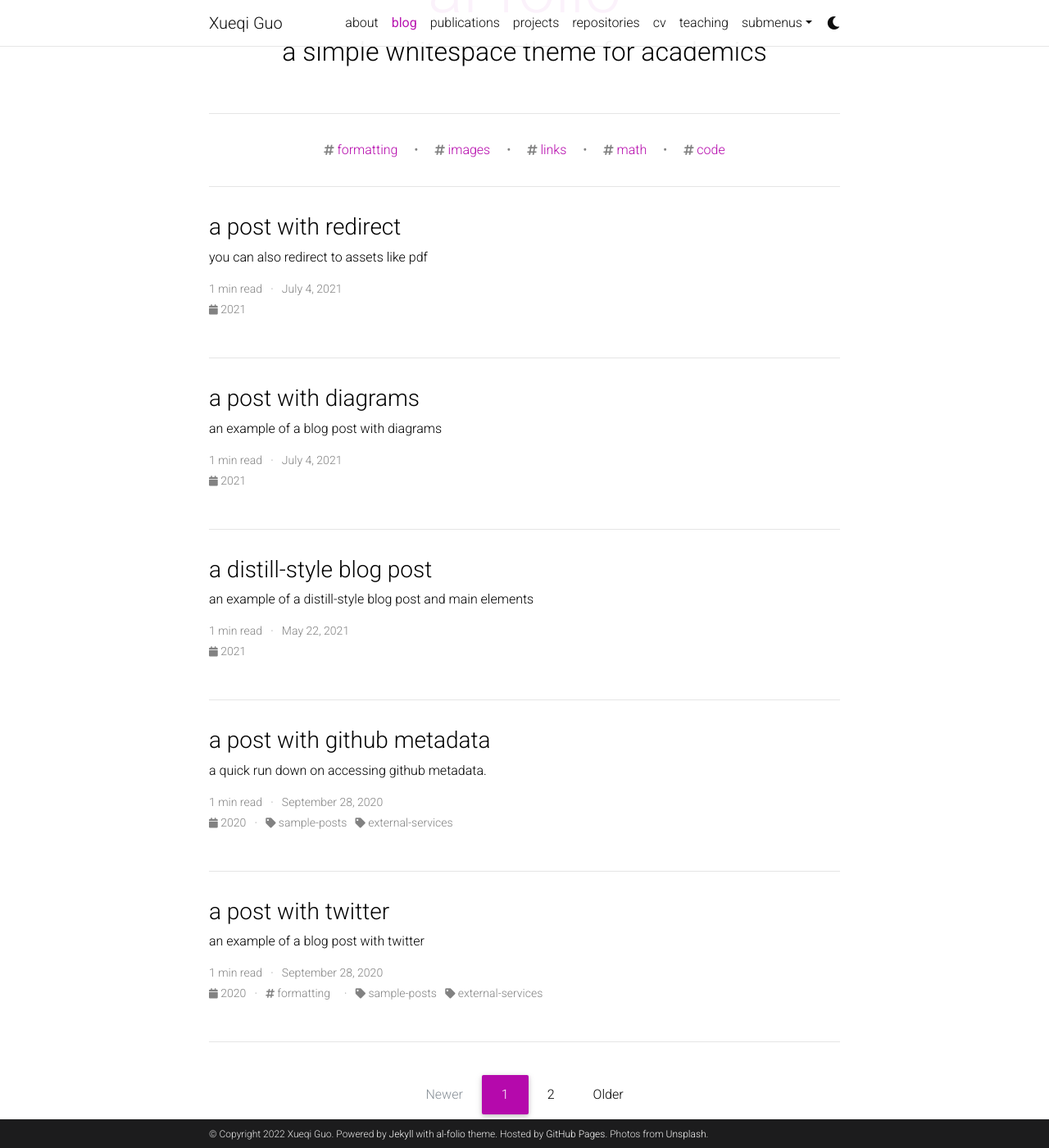
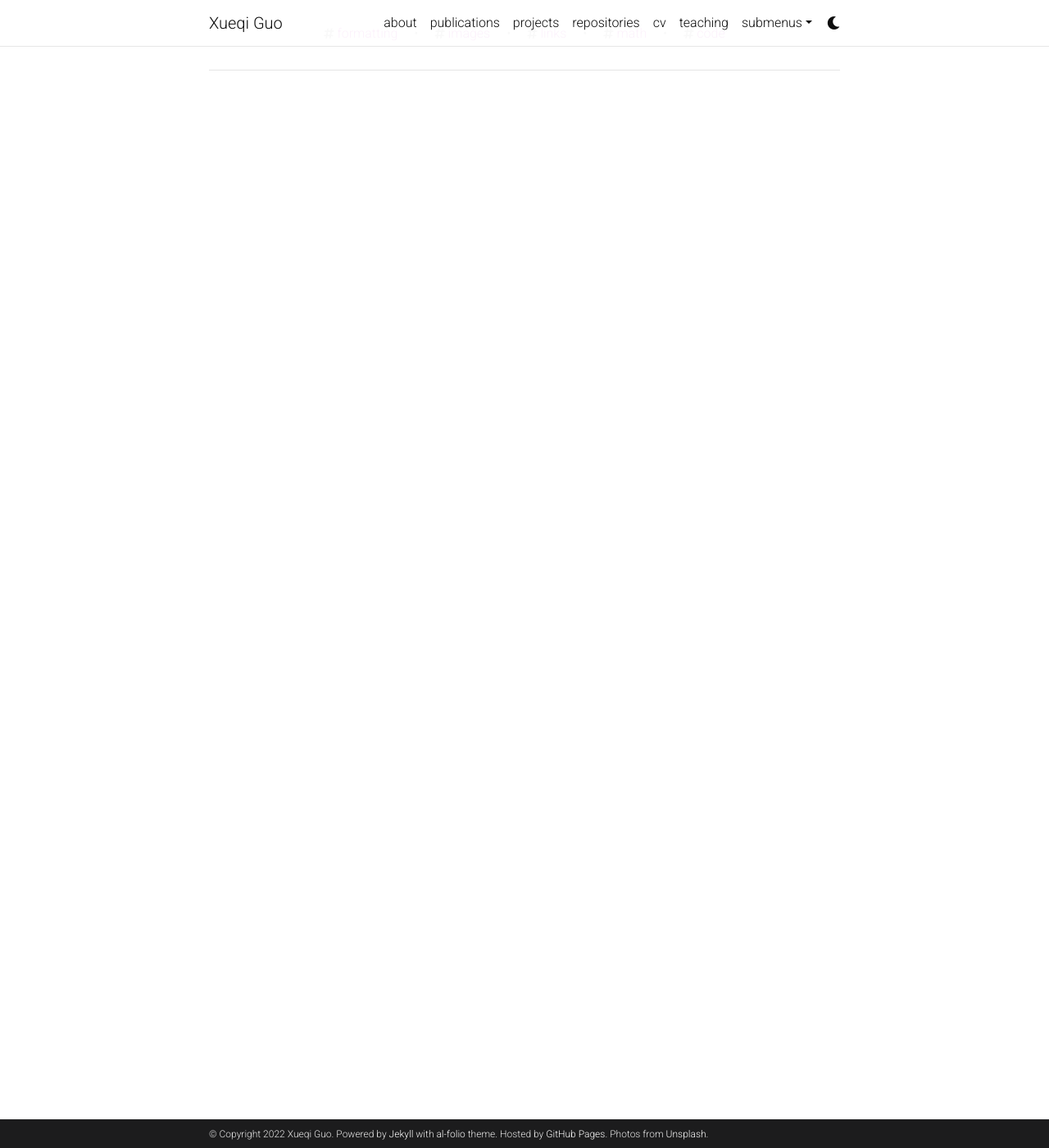
Before and after one commit to gxq1998/gxq1998.github.io, a Jekyll site: the page built from blog/index.html, in a window 1280 px wide and 1400 px high, scrolled down 196 px. Shown: the whole window at 82% size. Built offline with Jekyll 4.4.1, drawn with Linux system fonts in a browser that asks for light colours; the list of posts is cut into pages by our own code; comment, search, counter and statistics services are not loaded; a style sheet for code colours, icons or effects is not loaded.

Commit message:
Update _config.yml

```diff
--- a/_config.yml
+++ b/_config.yml
@@ -41,7 +41,7 @@
 # will use title and url fields
 # Take a look to https://github.com/jekyll/jekyll-feed for more customization
 
-rss_icon: true
+rss_icon: false
 
 # -----------------------------------------------------------------------------
 # Layout
@@ -89,7 +89,7 @@
 spotify_id: # your spotify id
 pinterest_id: # your pinterest id
 unsplash_id: # your unsplash id
-instagram_id: # your instagram id
+instagram_id: xueqiguo31 # your instagram id
 facebook_id: # your facebook id
 discord_id: # your discord id (18-digit unique numerical identifier)
 
@@ -110,17 +110,17 @@
 # Blog
 # -----------------------------------------------------------------------------
 
-blog_name: al-folio # blog_name will be displayed in your blog page
-blog_nav_title: blog # your blog must have a title for it to be displayed in the nav bar
-blog_description: a simple whitespace theme for academics
-permalink: /blog/:year/:title/
+blog_name:  # blog_name will be displayed in your blog page
+blog_nav_title:  # your blog must have a title for it to be displayed in the nav bar
+blog_description:
+permalink:
 
 # Pagination
 pagination:
-  enabled: true
+  enabled: false
 
 # Comments
-disqus_shortname: al-folio # put your disqus shortname
+disqus_shortname: # put your disqus shortname
 # https://help.disqus.com/en/articles/1717111-what-s-a-shortname
 
 # External sources.
@@ -230,8 +230,8 @@
 
 scholar:
 
-  last_name: [Einstein]
-  first_name: [Albert, A.]
+  last_name: [Guo]
+  first_name: [Xueqi]
 
   style: apa
   locale: en
```
